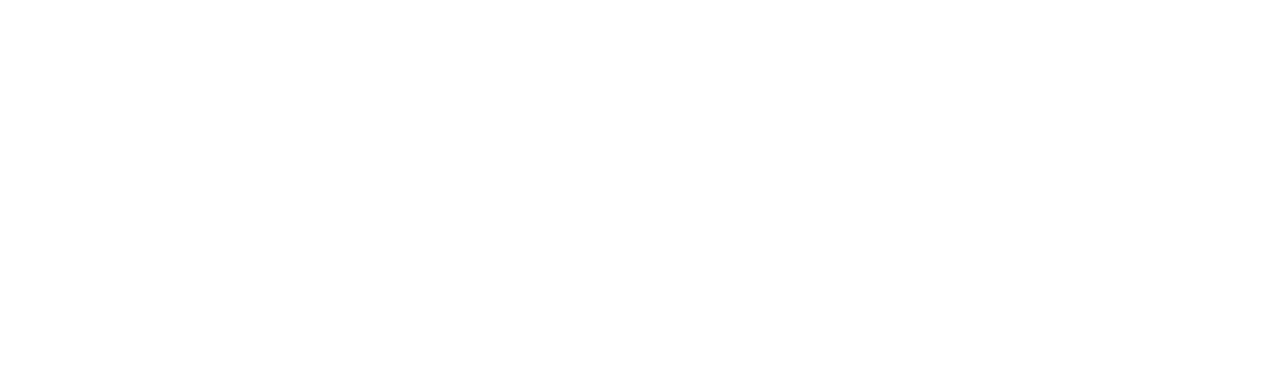
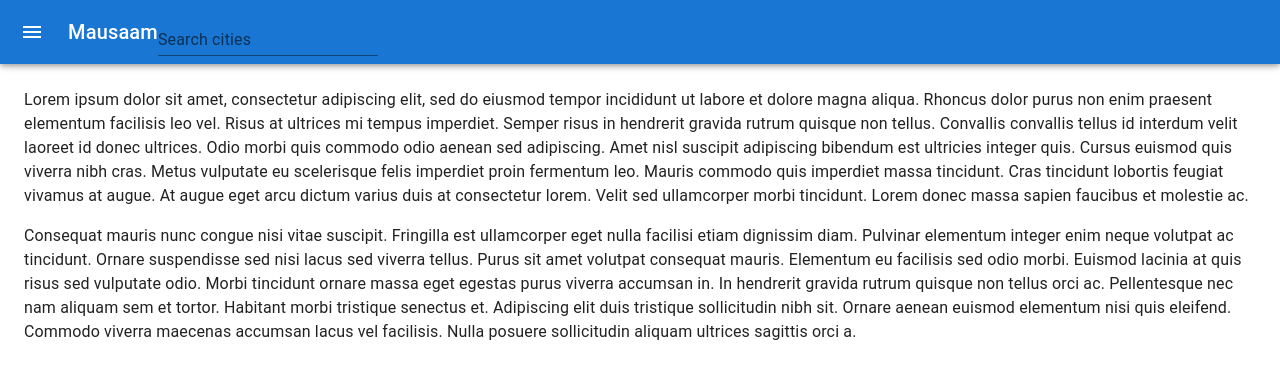
Before and after one commit to Abhra303/mausaam, a React (Create React App) app: page / in a window 1280 px wide. Shown: the top 378 px of the page. Built offline with nearby package versions, Linux system fonts and the light colour scheme.

Commit message:
add navbar and drawer

```diff
--- a/package.json
+++ b/package.json
@@ -3,6 +3,11 @@
   "version": "0.1.0",
   "private": true,
   "dependencies": {
+    "@emotion/react": "^11.7.0",
+    "@emotion/styled": "^11.6.0",
+    "@mui/icons-material": "^5.2.0",
+    "@mui/material": "^5.2.2",
+    "@mui/styles": "^5.2.2",
     "@testing-library/jest-dom": "^5.11.4",
     "@testing-library/react": "^11.1.0",
     "@testing-library/user-event": "^12.1.10",
--- a/src/App.css
+++ b/src/App.css
@@ -1,3 +1,7 @@
 .App {
   text-align: center;
 }
+
+#filled-search {
+  color: '#faf';
+}
--- a/src/App.js
+++ b/src/App.js
@@ -1,10 +1,195 @@
 import './App.css';
+import * as React from 'react';
+import { styled, useTheme } from '@mui/material/styles';
+import { withStyles } from '@mui/styles';
+import Box from '@mui/material/Box';
+import TextField from '@mui/material/TextField';
+import Drawer from '@mui/material/Drawer';
+import CssBaseline from '@mui/material/CssBaseline';
+import MuiAppBar from '@mui/material/AppBar';
+import Toolbar from '@mui/material/Toolbar';
+import { ThemeProvider } from '@mui/system';
+// import { createTheme } from '@mui/material';
+import { createTheme } from '@mui/material/styles';
+// import List from '@mui/material/Lis
+import Typography from '@mui/material/Typography';
+import Divider from '@mui/material/Divider';
+import IconButton from '@mui/material/IconButton';
+import MenuIcon from '@mui/icons-material/Menu';
+import ChevronLeftIcon from '@mui/icons-material/ChevronLeft';
+import ChevronRightIcon from '@mui/icons-material/ChevronRight';
 
-function App() {
+// import ListItem from '@mui/material/ListItem';
+// import ListItemIcon from '@mui/material/ListItemIcon';
+// import ListItemText from '@mui/material/ListItemText';
+// import InboxIcon from '@mui/icons-material/MoveToInbox';
+// import MailIcon from '@mui/icons-material/Mail';
+
+const drawerWidth = 240;
+
+// const searchFieldTheme = createTheme({
+//   palette: {
+//     primary: {
+//       light: '#fff',
+//       main: '#fff',
+//       dark: '#fff',
+//     },
+//   },
+// });
+
+const styles = {
+  input: {
+    color: "#2EFF22"
+  }
+};
+
+const Main = styled('main', { shouldForwardProp: (prop) => prop !== 'open' })(
+  ({ theme, open }) => ({
+    flexGrow: 1,
+    padding: theme.spacing(3),
+    transition: theme.transitions.create('margin', {
+      easing: theme.transitions.easing.sharp,
+      duration: theme.transitions.duration.leavingScreen,
+    }),
+    marginLeft: `-${drawerWidth}px`,
+    ...(open && {
+      transition: theme.transitions.create('margin', {
+        easing: theme.transitions.easing.easeOut,
+        duration: theme.transitions.duration.enteringScreen,
+      }),
+      marginLeft: 0,
+    }),
+  }),
+);
+
+
+// const SearchField = styled(TextField)(({theme}) => ({
+//   color: theme.palette.primary.main
+// }));
+
+const AppBar = styled(MuiAppBar, {
+  shouldForwardProp: (prop) => prop !== 'open',
+})(({ theme, open }) => ({
+  transition: theme.transitions.create(['margin', 'width'], {
+    easing: theme.transitions.easing.sharp,
+    duration: theme.transitions.duration.leavingScreen,
+  }),
+  ...(open && {
+    width: `calc(100% - ${drawerWidth}px)`,
+    marginLeft: `${drawerWidth}px`,
+    transition: theme.transitions.create(['margin', 'width'], {
+      easing: theme.transitions.easing.easeOut,
+      duration: theme.transitions.duration.enteringScreen,
+    }),
+  }),
+}));
+
+const DrawerHeader = styled('div')(({ theme }) => ({
+  display: 'flex',
+  alignItems: 'center',
+  padding: theme.spacing(0, 1),
+  // necessary for content to be below app bar
+  ...theme.mixins.toolbar,
+  justifyContent: 'flex-end',
+}));
+
+// {['Inbox', 'Starred', 'Send email', 'Drafts'].map((text, index) => (
+//     <ListItem button key={text}>
+//       <ListItemIcon>
+//         {index % 2 === 0 ? <InboxIcon /> : <MailIcon />}
+//       </ListItemIcon>
+//       <ListItemText primary={text} />
+//     </ListItem>
+//   ))}
+
+function App (props) {
+  const theme = useTheme();
+  const [open, setOpen] = React.useState(false);
+
+  const handleDrawerOpen = () => {
+    setOpen(true);
+  };
+
+  const { classes } = props;
+
+  const handleDrawerClose = () => {
+    setOpen(false);
+  };
+
   return (
-    <div className="App">
-    </div>
+    <Box sx={{ display: 'flex' }}>
+      <CssBaseline />
+      <AppBar position="fixed" open={open}>
+        <Toolbar>
+          <IconButton
+            color="inherit"
+            aria-label="open drawer"
+            onClick={handleDrawerOpen}
+            edge="start"
+            sx={{ mr: 2, ...(open && { display: 'none' }) }}
+          >
+            <MenuIcon />
+          </IconButton>
+          <Typography variant="h6" noWrap component="div">
+            Mausaam
+          </Typography>
+          {/* <ThemeProvider theme={searchFieldTheme}> */}
+            <TextField className={classes.input} label="Search cities" type="search" variant="standard" />
+          {/* </ThemeProvider> */}
+        </Toolbar>
+      </AppBar>
+      <Drawer
+        sx={{
+          width: drawerWidth,
+          flexShrink: 0,
+          '& .MuiDrawer-paper': {
+            width: drawerWidth,
+            boxSizing: 'border-box',
+          },
+        }}
+        variant="persistent"
+        anchor="left"
+        open={open}
+      >
+        <DrawerHeader>
+          <IconButton onClick={handleDrawerClose}>
+            {theme.direction === 'ltr' ? <ChevronLeftIcon /> : <ChevronRightIcon />}
+          </IconButton>
+        </DrawerHeader>
+        <Divider />
+      </Drawer>
+      <Main open={open}>
+        <DrawerHeader />
+        <Typography paragraph>
+          Lorem ipsum dolor sit amet, consectetur adipiscing elit, sed do eiusmod
+          tempor incididunt ut labore et dolore magna aliqua. Rhoncus dolor purus non
+          enim praesent elementum facilisis leo vel. Risus at ultrices mi tempus
+          imperdiet. Semper risus in hendrerit gravida rutrum quisque non tellus.
+          Convallis convallis tellus id interdum velit laoreet id donec ultrices.
+          Odio morbi quis commodo odio aenean sed adipiscing. Amet nisl suscipit
+          adipiscing bibendum est ultricies integer quis. Cursus euismod quis viverra
+          nibh cras. Metus vulputate eu scelerisque felis imperdiet proin fermentum
+          leo. Mauris commodo quis imperdiet massa tincidunt. Cras tincidunt lobortis
+          feugiat vivamus at augue. At augue eget arcu dictum varius duis at
+          consectetur lorem. Velit sed ullamcorper morbi tincidunt. Lorem donec massa
+          sapien faucibus et molestie ac.
+        </Typography>
+        <Typography paragraph>
+          Consequat mauris nunc congue nisi vitae suscipit. Fringilla est ullamcorper
+          eget nulla facilisi etiam dignissim diam. Pulvinar elementum integer enim
+          neque volutpat ac tincidunt. Ornare suspendisse sed nisi lacus sed viverra
+          tellus. Purus sit amet volutpat consequat mauris. Elementum eu facilisis
+          sed odio morbi. Euismod lacinia at quis risus sed vulputate odio. Morbi
+          tincidunt ornare massa eget egestas purus viverra accumsan in. In hendrerit
+          gravida rutrum quisque non tellus orci ac. Pellentesque nec nam aliquam sem
+          et tortor. Habitant morbi tristique senectus et. Adipiscing elit duis
+          tristique sollicitudin nibh sit. Ornare aenean euismod elementum nisi quis
+          eleifend. Commodo viverra maecenas accumsan lacus vel facilisis. Nulla
+          posuere sollicitudin aliquam ultrices sagittis orci a.
+        </Typography>
+      </Main>
+    </Box>
   );
 }
 
-export default App;
+export default withStyles(styles)(App);
```
Also changed, not shown: 1 other file (tests, documents, lock files or other folders).
